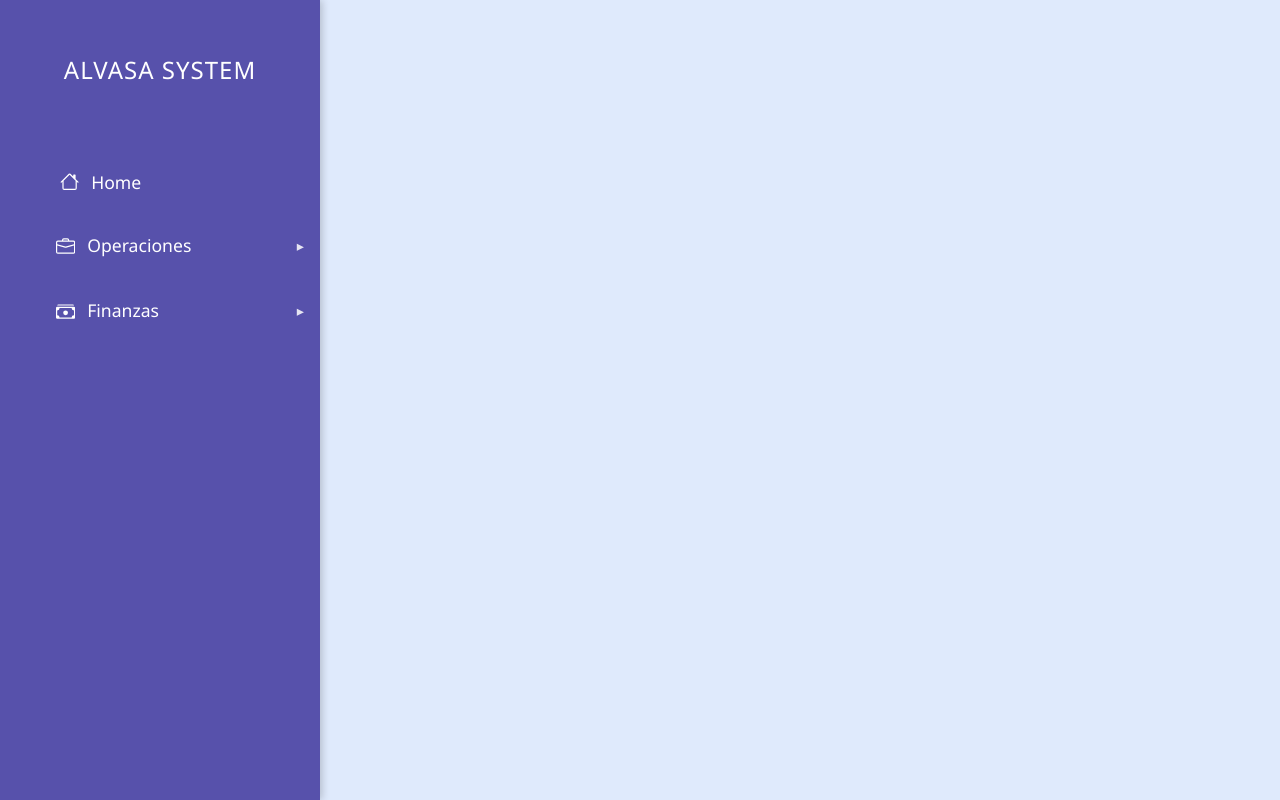
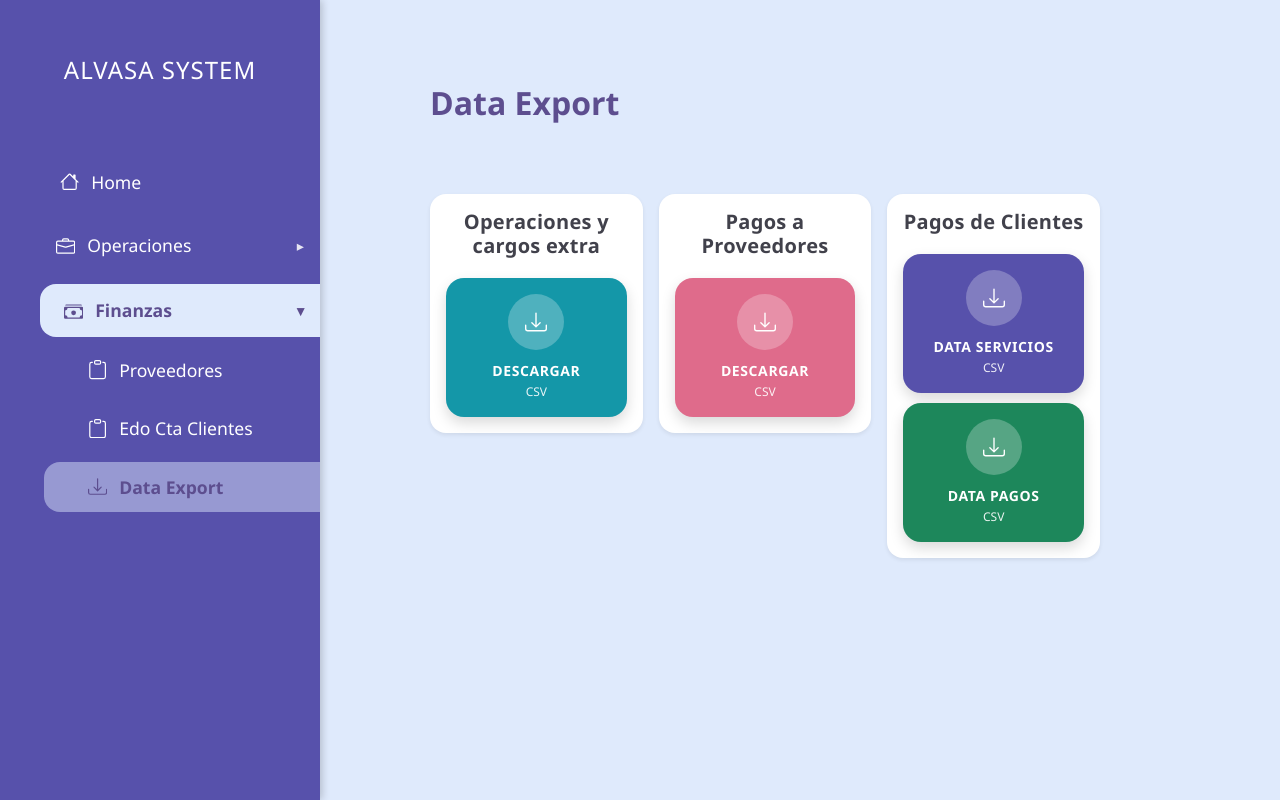
Before and after one commit to MarianaLimon/alvasa-system, a React (Create React App) app in the folder alvasa-system-frontend/: page /data-export in a window 1280 px wide. Built offline with nearby package versions, Linux system fonts and the light colour scheme; no server answers.

Commit message:
se creo el front para la descarga de csv

```diff
--- a/alvasa-system-frontend/src/App.js
+++ b/alvasa-system-frontend/src/App.js
@@ -20,7 +20,8 @@ import VerAsignacionCostos from './components/asignacionCostos/VerAsignacionCost
 import ListaPagosProveedores from './components/proveedores/ListaPagosProveedores';
 import ListaAbonos from './components/proveedores/ListaAbonos';
 import ListaEstadoCuentaClientes from './components/clientesEC/ListaEstadoCuentaClientes';
-import ListaAbonosClientes from './components/clientesEC/ListaAbonosClientes'; // ⬅️ NUEVO
+import ListaAbonosClientes from './components/clientesEC/ListaAbonosClientes';
+import DataExport from './components/dataexport/DataExport';
 
 function App() {
   return (
@@ -55,7 +56,10 @@ function App() {
 
             {/* Estado de cuenta clientes */}
             <Route path="/estado-cuenta-clientes" element={<ListaEstadoCuentaClientes />} />
-            <Route path="/estado-cuenta/abonos/:numeroEstado" element={<ListaAbonosClientes />} /> {/* ⬅️ NUEVO */}
+            <Route path="/estado-cuenta/abonos/:numeroEstado" element={<ListaAbonosClientes />} />
+
+            {/* Data Export */}
+            <Route path="/data-export" element={<DataExport />} /> {/* ⬅️ NUEVO */}
           </Routes>
         </div>
       </div>
--- a/alvasa-system-frontend/src/components/Sidebar.js
+++ b/alvasa-system-frontend/src/components/Sidebar.js
@@ -8,7 +8,8 @@ import {
   BsClipboard,
   BsBoxSeam,
   BsBriefcase,
-  BsCashStack
+  BsCashStack,
+  BsDownload   // 👈 NUEVO
 } from 'react-icons/bs';
 
 const Sidebar = () => {
@@ -27,6 +28,7 @@ const Sidebar = () => {
     finanzas: [
       { to: '/pagos-proveedores',      label: 'Proveedores',        icon: <BsClipboard className="icon" /> },
       { to: '/estado-cuenta-clientes', label: 'Edo Cta Clientes',   icon: <BsClipboard className="icon" /> },
+      { to: '/data-export',            label: 'Data Export',        icon: <BsDownload  className="icon" /> },
     ]
   }), []);
 
--- /dev/null
+++ b/alvasa-system-frontend/src/components/dataexport/DataExport.js
@@ -0,0 +1,95 @@
+import React from 'react';
+import { Row, Col, Card } from 'react-bootstrap';
+import { BsDownload } from 'react-icons/bs';
+import './styles/data-export.css';
+
+const API = process.env.REACT_APP_API || 'http://localhost:5050';
+
+const endpoints = {
+  operaciones: `${API}/reportes/csv/operaciones-cargos-extra`,
+  proveedores: `${API}/reportes/csv/pagos-proveedores`,
+  clientesServicios: `${API}/reportes/csv/cobros-data-servicios`,
+  clientesPagos: `${API}/reportes/csv/cobros-data-pagos`,
+};
+
+function TileButton({ href, title, caption = 'CSV', color = 'is-cyan' }) {
+  return (
+    <a
+      className={`export-btn ${color}`}
+      href={href}
+      target="_blank"
+      rel="noreferrer"
+    >
+      <span className="icon-bubble">
+        <BsDownload size={22} />
+      </span>
+      <span className="btn-title uppercase">{title}</span>
+      <span className="btn-caption">{caption}</span>
+    </a>
+  );
+}
+
+export default function DataExport() {
+  return (
+    <div className="container-page data-export">
+      <div className="header-row">
+        <h3 className="title-export">Data Export</h3>
+      </div>
+
+      <Row xs={1} md={3} className="g-3">
+        {/* Col 1: Operaciones y cargos extra */}
+        <Col>
+          <Card className="export-card shadow-sm">
+            <Card.Body>
+              <h5 className="section-title">Operaciones y cargos extra</h5>
+              <TileButton
+                href={endpoints.operaciones}
+                title="Descargar"
+                caption="CSV"
+                color="is-cyan"
+              />
+            </Card.Body>
+          </Card>
+        </Col>
+
+        {/* Col 2: Pagos a Proveedores */}
+        <Col>
+          <Card className="export-card shadow-sm">
+            <Card.Body>
+              <h5 className="section-title">Pagos a Proveedores</h5>
+              <TileButton
+                href={endpoints.proveedores}
+                title="Descargar"
+                caption="CSV"
+                color="is-amber"
+              />
+            </Card.Body>
+          </Card>
+        </Col>
+
+        {/* Col 3: Pagos de Clientes */}
+        <Col>
+          <Card className="export-card shadow-sm">
+            <Card.Body>
+              <h5 className="section-title">Pagos de Clientes</h5>
+              <div className="btn-grid-vertical">
+                <TileButton
+                  href={endpoints.clientesServicios}
+                  title="Data servicios"
+                  caption="CSV"
+                  color="is-indigo"
+                />
+                <TileButton
+                  href={endpoints.clientesPagos}
+                  title="Data pagos"
+                  caption="CSV"
+                  color="is-green"
+                />
+              </div>
+            </Card.Body>
+          </Card>
+        </Col>
+      </Row>
+    </div>
+  );
+}
--- /dev/null
+++ b/alvasa-system-frontend/src/components/dataexport/styles/data-export.css
@@ -0,0 +1,105 @@
+/* Contenedor general */
+.container-page{
+    padding: 2rem 5rem;
+}
+
+.data-export .header-row {
+  display: flex;
+  align-items: center;
+  justify-content: space-between;
+  margin: 2rem 0;
+}
+
+.title-export{
+  color: #5d4e8f;
+  font-weight: bold;
+  font-size: 2rem;
+  margin-bottom: 2.5rem;
+}
+
+
+/* Tarjeta de cada columna */
+.export-card {
+  border: 0;
+  border-radius: 16px;
+}
+
+.export-card .section-title {
+  text-align: center;
+  margin-bottom: 20px;
+  font-weight: 700;
+  letter-spacing: .3px;
+  color: #41414b;
+}
+
+/* Botón tipo "tarjeta" (similar a tu referencia) */
+.export-btn {
+  display: flex;
+  flex-direction: column;
+  align-items: center;
+  justify-content: center;
+
+  width: 100%;
+  min-height: 132px;
+
+  border-radius: 18px;
+  text-decoration: none;
+  color: #fff;
+
+  box-shadow: 0 6px 14px rgba(0, 0, 0, .15);
+  transition: transform .12s ease, box-shadow .12s ease, filter .12s ease;
+  padding: 16px 12px;
+}
+
+.export-btn:hover {
+  transform: translateY(-2px);
+  box-shadow: 0 10px 18px rgba(0,0,0,.18);
+  filter: brightness(1.02);
+}
+
+/* Burbuja del icono */
+.export-btn .icon-bubble {
+  display: grid;
+  place-items: center;
+  width: 56px;
+  height: 56px;
+  border-radius: 50%;
+  margin-bottom: 10px;
+  background: rgba(255,255,255,.25);
+  color: #fff;
+}
+
+/* Texto del botón */
+.uppercase { text-transform: uppercase; }
+
+.export-btn .btn-title {
+  font-weight: 800;
+  letter-spacing: .6px;
+  font-size: 14px;
+  text-align: center;
+}
+
+.export-btn .btn-caption {
+  opacity: .9;
+  font-size: 12px;
+  margin-top: 2px;
+}
+
+/* Dos botones verticales en la tercera columna */
+.btn-grid-vertical {
+  display: grid;
+  gap: 10px;
+}
+
+/* Paletas (inspiradas en tu captura) */
+.export-btn.is-cyan   { background: #1497a8; }
+.export-btn.is-amber  { background: rgb(223, 107, 139)}
+.export-btn.is-green  { background: #1d875b; }
+.export-btn.is-indigo { background: #5751AB; }
+
+/* Ajustes responsivos */
+@media (max-width: 768px) {
+  .export-btn {
+    min-height: 120px;
+  }
+}
```
